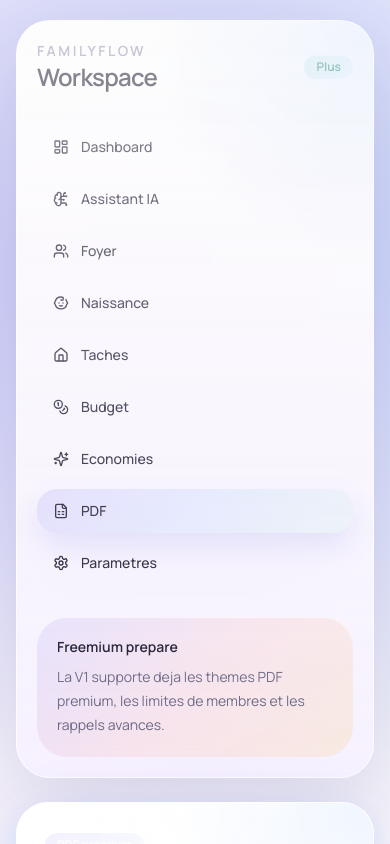
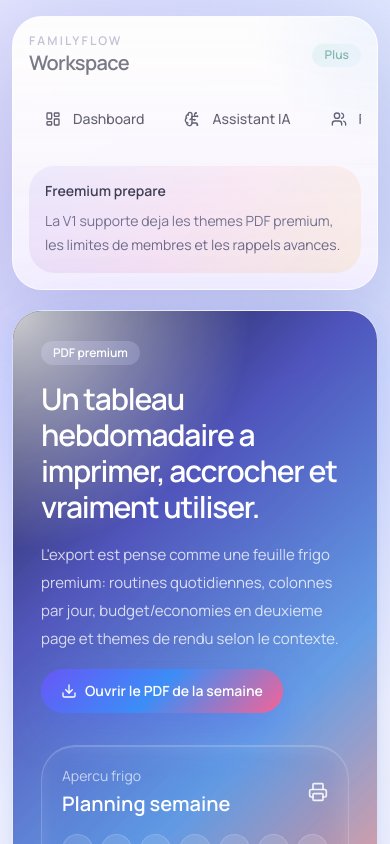
Before and after one commit to ryaaan42/familyflow, a Next.js app in the folder apps/web/: page /app/exports in a window 390 px wide. Shown: the top 844 px of the page. Built offline with nearby package versions, Linux system fonts and the light colour scheme.

Commit message:
Refine premium UI system and improve responsive dashboard layout

```diff
--- a/apps/web/src/app/globals.css
+++ b/apps/web/src/app/globals.css
@@ -1,21 +1,26 @@
 @import "tailwindcss";
 
 :root {
-  --background: #fffaf6;
-  --background-strong: #fff1e6;
-  --background-panel: #fff8f3;
-  --foreground: #171329;
-  --foreground-muted: #666382;
-  --foreground-subtle: #908aa9;
-  --card-muted: #f5f1ff;
-  --border: #ece3ff;
+  --background: #f7f8ff;
+  --background-strong: #eef0ff;
+  --background-panel: #ffffff;
+  --foreground: #16152f;
+  --foreground-muted: #5f5d7f;
+  --foreground-subtle: #8d89b1;
+  --card-muted: #f2f0ff;
+  --border: #e5e3fb;
   --ring: #6d5ef4;
-  --brand-primary: #6d5ef4;
-  --brand-coral: #ff7e6b;
-  --brand-mint: #56c7a1;
-  --brand-mint-strong: #2c8c6c;
-  --brand-yellow: #ffbf5a;
-  --brand-yellow-strong: #9f6710;
+  --brand-primary: #6757f6;
+  --brand-blue: #3c8df6;
+  --brand-coral: #f56397;
+  --brand-mint: #38c793;
+  --brand-mint-strong: #227a5e;
+  --brand-yellow: #ffc95a;
+  --brand-yellow-strong: #8d640b;
+  --radius-lg: 24px;
+  --radius-xl: 30px;
+  --shadow-soft: 0 16px 48px rgba(53, 38, 120, 0.12);
+  --shadow-hover: 0 24px 56px rgba(53, 38, 120, 0.18);
 }
 
 * {
@@ -35,7 +40,7 @@ body {
     radial-gradient(circle at 77% 68%, rgba(86, 199, 161, 0.18), transparent 30%),
     radial-gradient(circle at 16% 82%, rgba(255, 126, 107, 0.2), transparent 24%),
     linear-gradient(135deg, rgba(255, 255, 255, 0.68), rgba(255, 250, 246, 0.72)),
-    linear-gradient(180deg, #fff8f1 0%, #fffdfc 46%, #fff5fb 100%);
+    linear-gradient(180deg, #f8f9ff 0%, #ffffff 46%, #fff7fd 100%);
   color: var(--foreground);
 }
 
@@ -116,13 +121,18 @@ select {
   position: relative;
   overflow: hidden;
   border: 1px solid rgba(255, 255, 255, 0.78);
-  background:
-    radial-gradient(circle at top left, rgba(255, 255, 255, 0.98), transparent 34%),
-    linear-gradient(180deg, rgba(255, 255, 255, 0.94), rgba(250, 245, 255, 0.92));
   box-shadow:
     0 28px 90px rgba(30, 24, 77, 0.1),
     inset 0 1px 0 rgba(255, 255, 255, 0.88);
   backdrop-filter: blur(24px);
+}
+
+.premium-card::before {
+  content: "";
+  position: absolute;
+  inset: 0;
+  background: radial-gradient(circle at top left, rgba(255, 255, 255, 0.78), transparent 32%);
+  pointer-events: none;
 }
 
 .premium-card::after {
--- a/apps/web/src/components/app/app-shell.tsx
+++ b/apps/web/src/components/app/app-shell.tsx
@@ -38,18 +38,18 @@ export function AppShell({ children }: { children: React.ReactNode }) {
   );
 
   return (
-    <div className="mx-auto grid min-h-screen w-full max-w-7xl gap-6 px-4 py-5 xl:grid-cols-[280px_minmax(0,1fr)] xl:px-6">
-      <aside className="premium-shell rounded-[34px] border border-white/70 bg-[linear-gradient(180deg,rgba(255,253,251,0.92),rgba(247,241,255,0.88))] p-5 shadow-[0_28px_90px_rgba(40,32,92,0.12)] backdrop-blur-xl">
-        <div className="mb-8 flex items-center justify-between">
+    <div className="mx-auto grid min-h-screen w-full max-w-7xl gap-5 px-3 py-4 md:px-5 lg:py-6 xl:grid-cols-[280px_minmax(0,1fr)] xl:gap-6 xl:px-6">
+      <aside className="premium-shell rounded-[30px] border border-white/70 bg-[linear-gradient(180deg,rgba(255,253,251,0.94),rgba(247,241,255,0.9))] p-4 shadow-[0_28px_90px_rgba(40,32,92,0.12)] backdrop-blur-xl md:p-5">
+        <div className="mb-5 flex items-center justify-between">
           <div>
-            <p className="text-sm font-semibold uppercase tracking-[0.18em] text-[var(--foreground-subtle)]">
+            <p className="text-xs font-semibold uppercase tracking-[0.18em] text-[var(--foreground-subtle)] md:text-sm">
               FamilyFlow
             </p>
-            <h1 className="text-2xl font-semibold tracking-[-0.03em]">Workspace</h1>
+            <h1 className="text-xl font-semibold tracking-[-0.03em] md:text-2xl">Workspace</h1>
           </div>
           <Badge variant="mint">Plus</Badge>
         </div>
-        <nav className="grid gap-2">
+        <nav className="flex gap-2 overflow-x-auto pb-1 xl:grid xl:overflow-visible">
           {visibleItems.map((item) => {
             const Icon = item.icon;
             const active = pathname === item.href;
@@ -59,7 +59,7 @@ export function AppShell({ children }: { children: React.ReactNode }) {
                 key={item.href}
                 href={item.href}
                 className={cn(
-                  "flex items-center gap-3 rounded-[20px] px-4 py-3 text-sm font-medium transition",
+                  "flex shrink-0 items-center gap-3 rounded-[18px] px-4 py-3 text-sm font-medium transition",
                   active
                     ? "bg-[linear-gradient(135deg,rgba(109,94,244,0.18),rgba(74,142,255,0.12),rgba(86,199,161,0.08))] text-[var(--brand-primary)] shadow-[0_14px_30px_rgba(92,85,219,0.16)]"
                     : "text-[var(--foreground-muted)] hover:bg-white/80"
@@ -71,11 +71,10 @@ export function AppShell({ children }: { children: React.ReactNode }) {
             );
           })}
         </nav>
-        <div className="mt-8 rounded-[30px] bg-[linear-gradient(135deg,rgba(109,94,244,0.12),rgba(255,126,107,0.12),rgba(255,191,90,0.18))] p-5 shadow-[inset_0_1px_0_rgba(255,255,255,0.55)]">
+        <div className="mt-5 rounded-[26px] bg-[linear-gradient(135deg,rgba(109,94,244,0.12),rgba(245,99,151,0.12),rgba(255,201,90,0.18))] p-4 shadow-[inset_0_1px_0_rgba(255,255,255,0.55)] md:mt-8 md:p-5">
           <p className="text-sm font-semibold">Freemium prepare</p>
           <p className="mt-2 text-sm leading-6 text-[var(--foreground-muted)]">
-            La V1 supporte deja les themes PDF premium, les limites de membres et les rappels
-            avances.
+            La V1 supporte deja les themes PDF premium, les limites de membres et les rappels avances.
           </p>
         </div>
       </aside>
--- a/apps/web/src/components/app/dashboard-view.tsx
+++ b/apps/web/src/components/app/dashboard-view.tsx
@@ -213,22 +213,22 @@ export function DashboardView() {
               </div>
             </div>
             <div className="grid gap-4 lg:grid-cols-[0.95fr_1.05fr]">
-              <div className="h-[240px] rounded-[30px] bg-[linear-gradient(180deg,rgba(255,255,255,0.92),rgba(245,240,255,0.82))] p-3">
+              <div className="h-[260px] rounded-[30px] bg-[linear-gradient(180deg,rgba(255,255,255,0.92),rgba(245,240,255,0.82))] p-3 sm:h-[300px] lg:h-[240px]">
                 <ResponsiveContainer width="100%" height="100%">
                   <PieChart>
                     <Pie
                       data={tasksByCategory}
                       dataKey="value"
                       nameKey="name"
-                      innerRadius={58}
-                      outerRadius={86}
+                      innerRadius={54}
+                      outerRadius={82}
                       paddingAngle={4}
                     />
                     <Tooltip />
                   </PieChart>
                 </ResponsiveContainer>
               </div>
-              <div className="grid gap-3">
+              <div className="grid max-h-[300px] gap-3 overflow-y-auto pr-1">
                 {tasksByCategory.map((item) => (
                   <div
                     key={item.name}
--- a/apps/web/src/components/ui/button.tsx
+++ b/apps/web/src/components/ui/button.tsx
@@ -5,14 +5,14 @@ import { cva, type VariantProps } from "class-variance-authority";
 import { cn } from "@/lib/utils";
 
 const buttonVariants = cva(
-  "inline-flex items-center justify-center rounded-full text-sm font-semibold transition-all duration-200 focus-visible:outline-none focus-visible:ring-2 focus-visible:ring-[var(--ring)] disabled:pointer-events-none disabled:opacity-50",
+  "inline-flex items-center justify-center rounded-full text-sm font-semibold transition-all duration-200 focus-visible:outline-none focus-visible:ring-2 focus-visible:ring-[var(--ring)] focus-visible:ring-offset-2 focus-visible:ring-offset-white disabled:pointer-events-none disabled:opacity-50",
   {
     variants: {
       variant: {
         default:
-          "bg-[linear-gradient(135deg,#6d5ef4_0%,#4a8eff_55%,#56c7a1_100%)] text-white shadow-[0_18px_42px_rgba(81,104,241,0.34)] hover:scale-[1.01] hover:shadow-[0_22px_50px_rgba(81,104,241,0.42)]",
+          "bg-[linear-gradient(135deg,#6757f6_0%,#3c8df6_48%,#f56397_100%)] text-white shadow-[0_18px_42px_rgba(81,104,241,0.34)] hover:-translate-y-0.5 hover:shadow-[0_22px_50px_rgba(81,104,241,0.42)]",
         secondary:
-          "border border-white/60 bg-white/88 text-[var(--foreground)] shadow-[0_10px_30px_rgba(30,24,77,0.08)] hover:bg-white",
+          "border border-white/70 bg-white/88 text-[var(--foreground)] shadow-[0_10px_30px_rgba(30,24,77,0.08)] hover:-translate-y-0.5 hover:bg-white",
         ghost: "text-[var(--foreground-muted)] hover:bg-white/80",
         outline:
           "border border-white/70 bg-white/35 text-[var(--foreground)] backdrop-blur hover:bg-white/70"
@@ -20,7 +20,7 @@ const buttonVariants = cva(
       size: {
         default: "h-11 px-5",
         sm: "h-9 px-4 text-sm",
-        lg: "h-13 px-7 text-base"
+        lg: "h-12 px-7 text-base"
       }
     },
     defaultVariants: {
--- a/apps/web/src/components/ui/card.tsx
+++ b/apps/web/src/components/ui/card.tsx
@@ -7,7 +7,7 @@ export const Card = React.forwardRef<HTMLDivElement, React.HTMLAttributes<HTMLDi
     <div
       ref={ref}
       className={cn(
-        "premium-card rounded-[32px] shadow-[0_26px_100px_rgba(40,32,92,0.1)] backdrop-blur-xl",
+        "premium-card rounded-[30px] border border-white/80 bg-[linear-gradient(180deg,rgba(255,255,255,0.98),rgba(245,240,255,0.9))] shadow-[var(--shadow-soft)] backdrop-blur-xl",
         className
       )}
       {...props}
```
